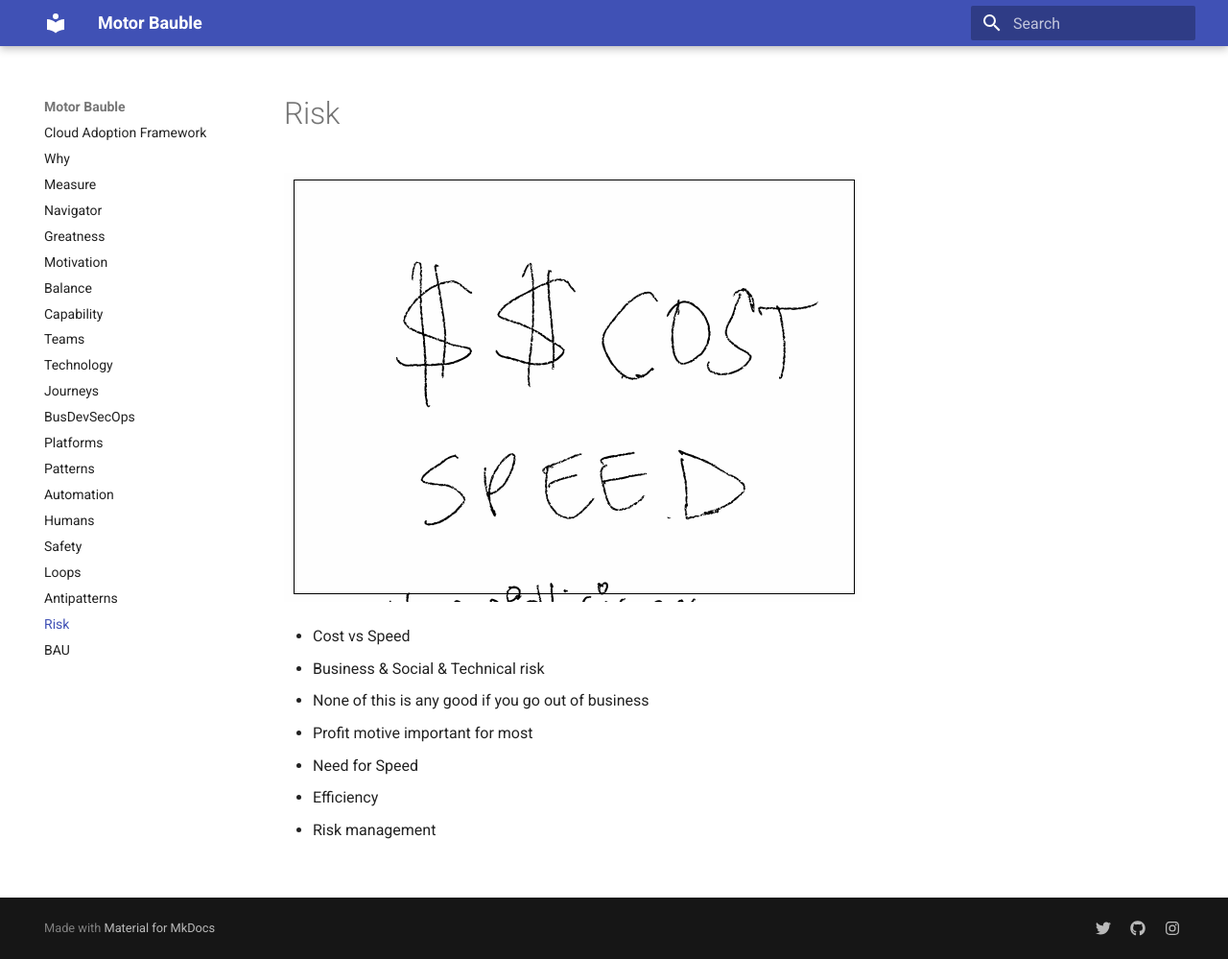
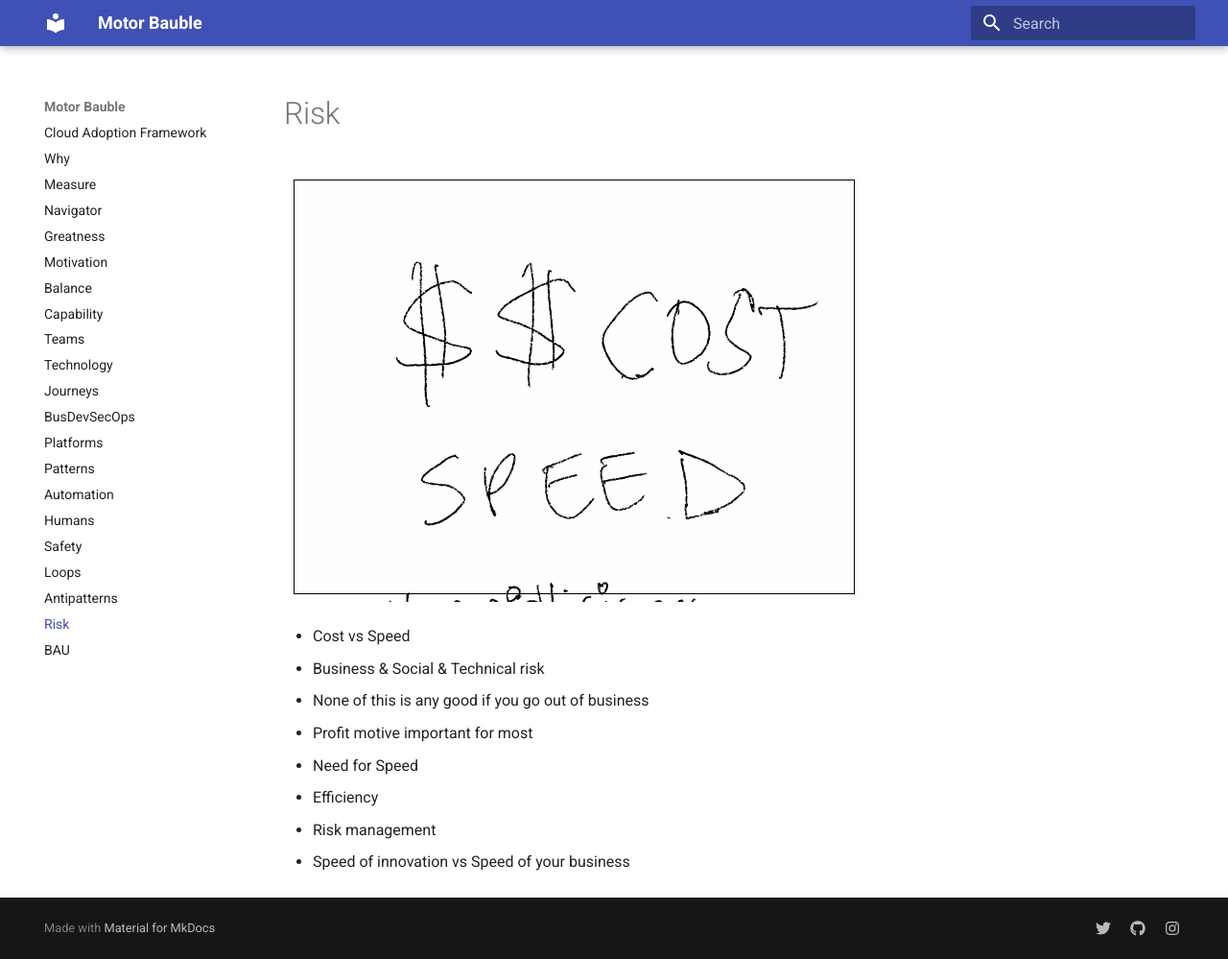
Before and after one commit to eformat/motor-bauble, an MkDocs documentation site: the page built from docs/19-risk.md, in a window 1280 px wide and 999 px high. Shown: the whole window at 96% size. Built offline with MkDocs 1.6.1 and Material for MkDocs 9.7.7, drawn with Linux system fonts in a browser that asks for light colours.

Commit message:
🦩 initial commit 🦩

```diff
--- a/docs/19-risk.md
+++ b/docs/19-risk.md
@@ -9,3 +9,4 @@
 * Need for Speed
 * Efficiency
 * Risk management
+* Speed of innovation vs Speed of your business
```
